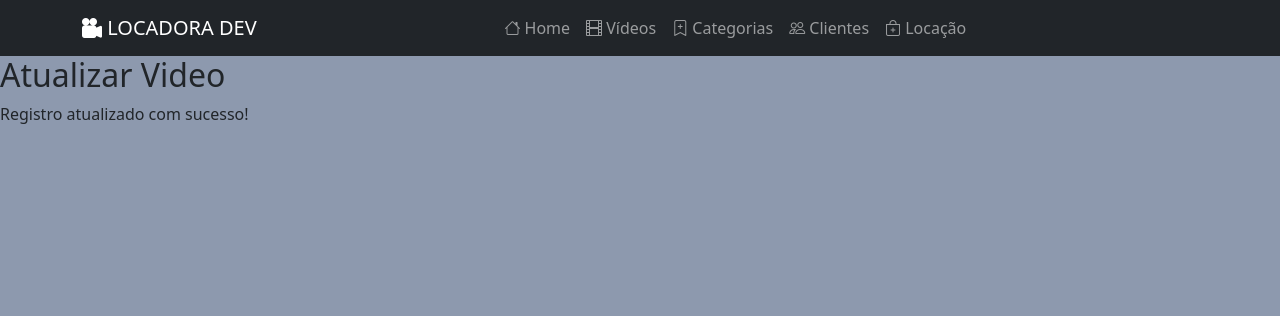
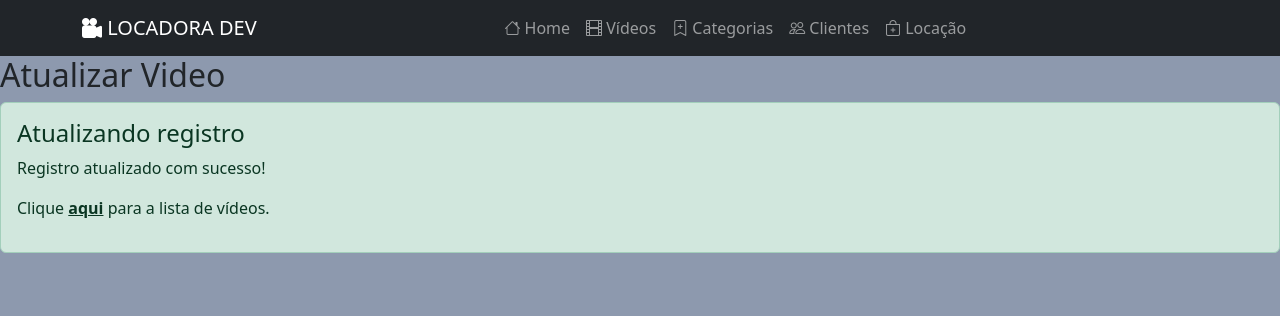
Before and after one commit to saviogeraldo/locadora, a PHP site: page /index.php?menu=atualizar-videos in a window 1280 px wide. Shown: the top 316 px of the page. Run offline with PHP 8.4, Linux system fonts and the light colour scheme; data that the repository does not hold is empty.

```diff
--- a/atualizar-videos.php
+++ b/atualizar-videos.php
@@ -16,7 +16,20 @@ where idFilme = '{$idFilme}'
 
 $rs = mysqli_query($conexao,$sql);
 
-echo "<p>Registro atualizado com sucesso!</p>";
-
+if ($rs) {
+    ?>
+    <div class="alert alert-success" role="alert">
+    <h4 class="alert-heading">Atualizando registro</h4>
+        <p>Registro atualizado com sucesso!</p>
+        <p>Clique <a href="index.php?menu=videos" class="alert-link">aqui</a> para a lista de vídeos.</p>
+    </div>
+    <?php
+} else {
+    ?>
+    <div class="alert alert-danger" role="alert">
+        <p>Erro ao editar o registro do video.</p>
+    </div>
+    <?php
+}
 
 ?>
```
